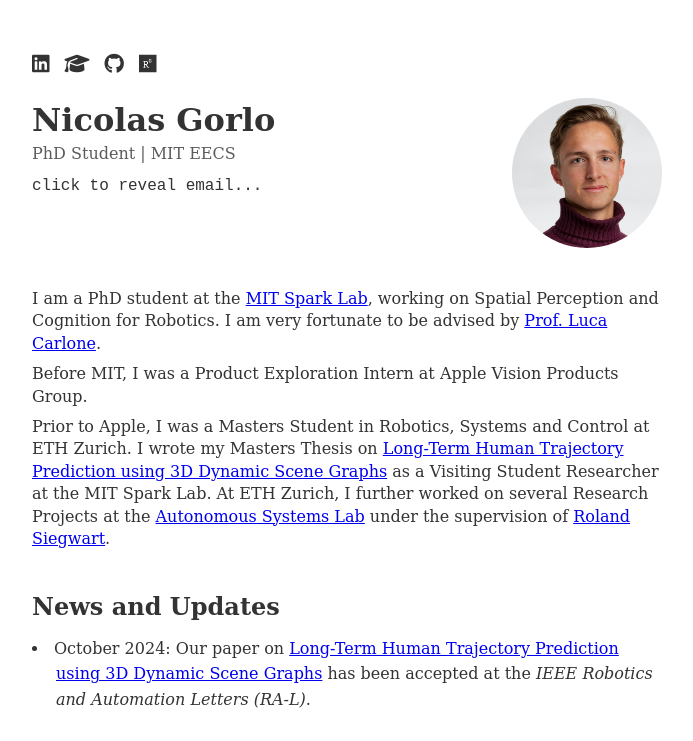
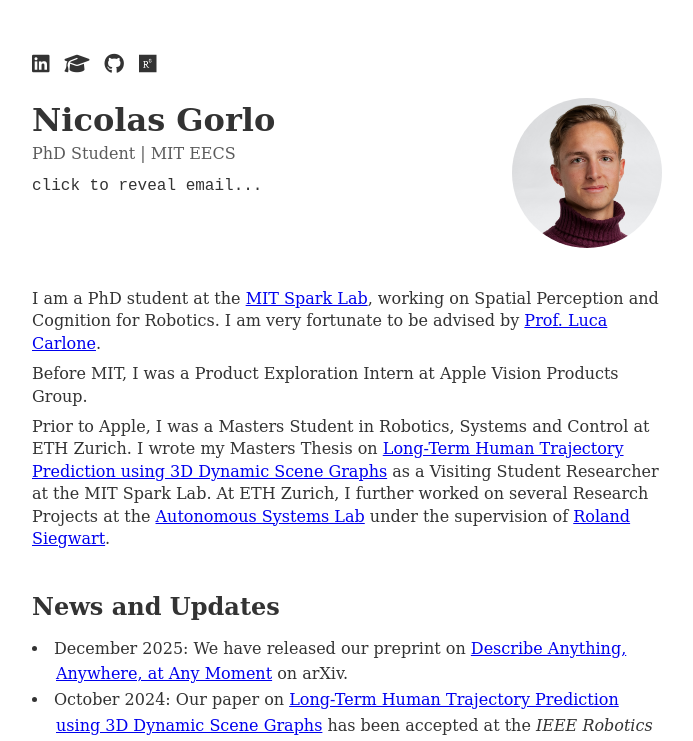
Before and after one commit to nicogorlo/nicogorlo.github.io, a Jekyll site: the page built from index.html, in a window 1280 px wide. Shown: the top 741 px of the page, without its empty margins (293-986 px from the left). Built offline with Jekyll 4.4.1, drawn with Linux system fonts in a browser that asks for light colours.

Commit message:
added preprint release news

```diff
--- a/index.html
+++ b/index.html
@@ -60,6 +60,11 @@ keywords: "Nicolas, Gorlo, Nicolas Gorlo, Nicolas Gorlo 3D Scene Graphs, Nicolas
   <div class="section">
     <h2>News and Updates</h2>
     <ul class="news-list">
+      <li>
+        December 2025: We have released our preprint on
+        <a href="{{ '/DAAAM_25/' | relative_url }}">Describe Anything, Anywhere, at Any Moment</a>
+        on arXiv.
+      </li>
       <li>
         October 2024: Our paper on
         <a href="{{ '/LP2_web/' | relative_url }}">Long-Term Human Trajectory Prediction using 3D Dynamic Scene Graphs</a>
```
